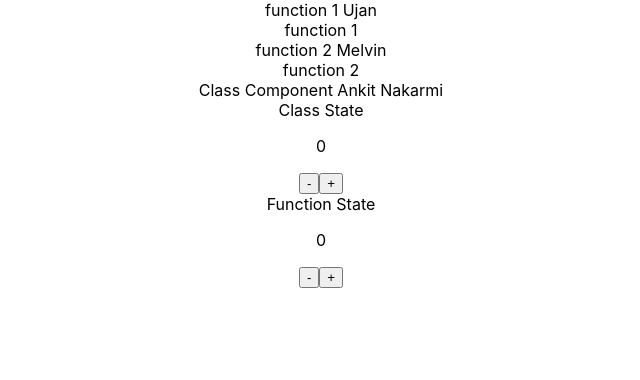
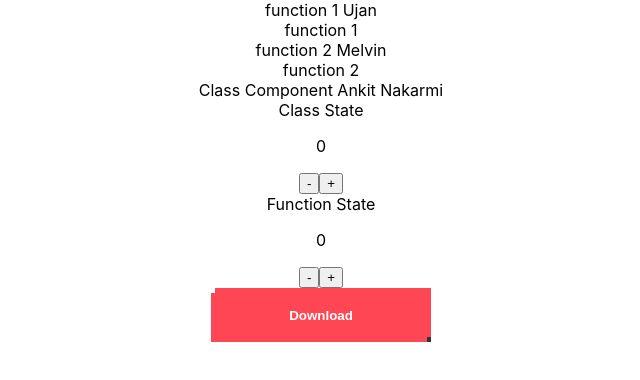
Before and after one commit to Nakarmi23/react-fundamentals, a React (Create React App) app: page / in a window 1280 px wide. Shown: the top 380 px of the page, without its empty margins (319-959 px from the left). Built offline with nearby package versions, Linux system fonts and the light colour scheme.

Commit message:
created simple button component (but not really)

```diff
--- a/src/App.js
+++ b/src/App.js
@@ -5,6 +5,7 @@ import FunctionComponentI, { FunctionComponentII } from './function_compoment';
 import ClassComponent from './class_component';
 import StateComponent from './class_component/state_component';
 import FStateComponent from './function_compoment/f_state_component';
+import SimpleButtonComponent from './SimpleButtonComponent';
 function App() {
   return (
     <div className='App'>
@@ -44,6 +45,10 @@ function App() {
         //Function State
       }
       <FStateComponent />
+      {
+        // Simple Button Component
+      }
+      <SimpleButtonComponent>Download</SimpleButtonComponent>
     </div>
   );
 }
--- /dev/null
+++ b/src/SimpleButtonComponent/index.js
@@ -0,0 +1,13 @@
+import React from 'react';
+import './style.scss';
+
+function SimpleButtonComponent(props) {
+  return (
+    <button className={'valorant-simp-btn'}>
+      <div className={'hover-effect'}></div>
+      <span className={'valorant-simp-btn-content'}>{props.children}</span>
+    </button>
+  );
+}
+
+export default SimpleButtonComponent;
--- /dev/null
+++ b/src/SimpleButtonComponent/style.scss
@@ -0,0 +1,65 @@
+$btn-height: 54px;
+$btn-width: 220px;
+$hover-effect-color: #ece8e1;
+$btn-color: #ff4655;
+
+.valorant-simp-btn {
+  background-color: $btn-color;
+  border: none;
+  cursor: pointer;
+  height: $btn-height;
+  width: $btn-width;
+  padding: 0;
+  overflow: hidden;
+  position: relative;
+
+  .hover-effect {
+    background-color: $hover-effect-color;
+    top: 0;
+    left: -5%;
+    position: absolute;
+    transform: translateX(-100%) skewX(-24deg);
+    transition: transform 0.3s ease-out;
+    height: $btn-height;
+    width: 120%;
+    will-change: transform;
+  }
+
+  &-content {
+    position: absolute;
+    top: 0;
+    bottom: 0;
+    left: 0;
+    right: 0;
+    padding: 20px;
+    font-weight: 700;
+    color: #fff;
+  }
+
+  &::before,
+  &::after {
+    content: '';
+    display: block;
+    position: absolute;
+    width: 4px;
+    height: 5px;
+  }
+  &::before {
+    left: 0;
+    top: 0;
+    background-color: #fff;
+  }
+  &::after {
+    right: 0;
+    bottom: 0;
+    background-color: #333;
+  }
+  &:hover {
+    .valorant-simp-btn-content {
+      color: #333;
+    }
+    .hover-effect {
+      transform: translateX(0);
+    }
+  }
+}
```
